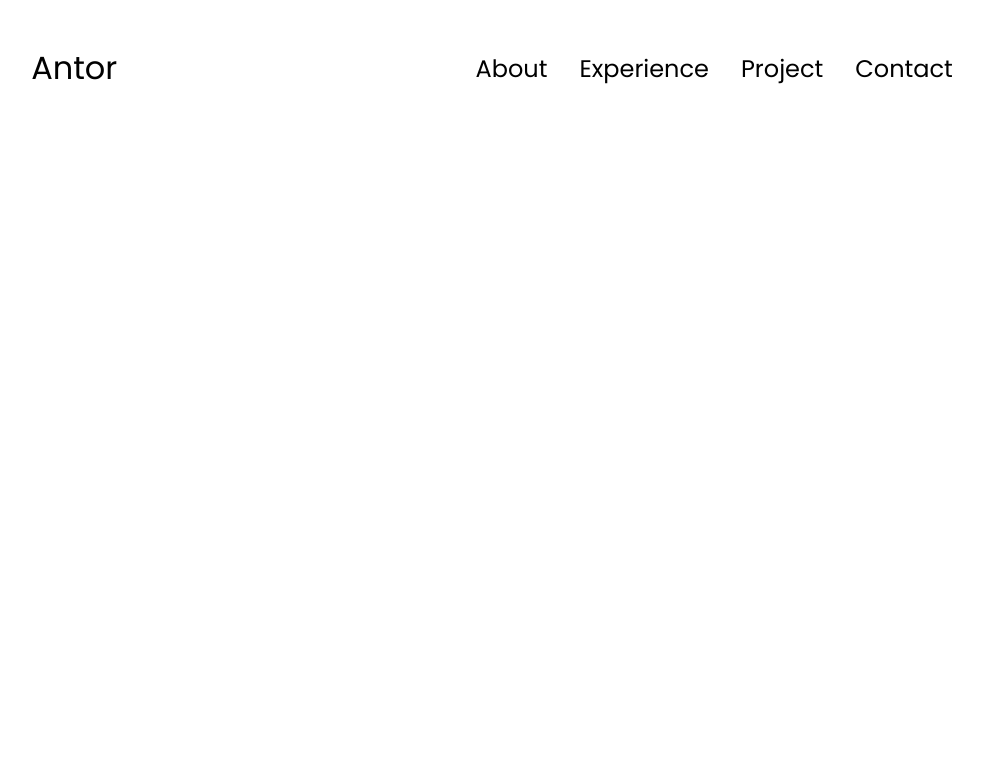
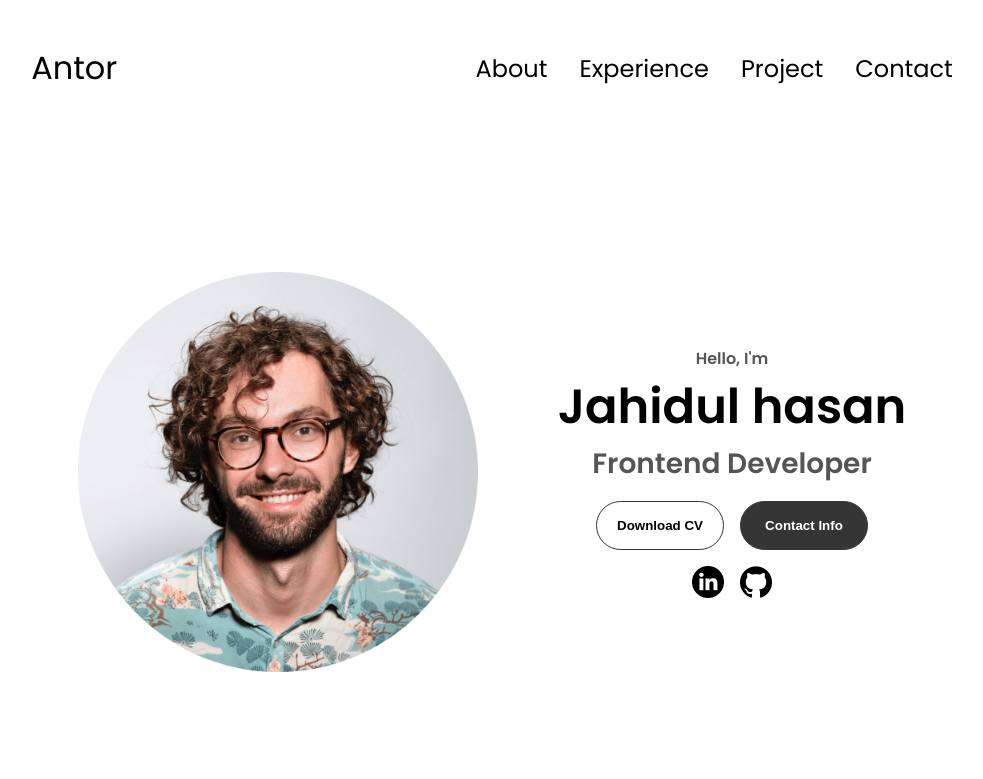
Before and after one commit to antor4920/Portfolio, a plain HTML site: page index.html in a window 1280 px wide. Shown: the whole page, without its empty margins (148-1131 px from the left). Drawn offline with Linux system fonts and the light colour scheme.

Commit message:
Hero section

```diff
--- a/index.html
+++ b/index.html
@@ -19,7 +19,6 @@
             </ul>
         </div>
     </nav>
-
     <nav id="hamburger-nav">
         <div class="logo">Antor</div>
         <div class="hamburger-menu">
@@ -37,7 +36,42 @@
         </div>
 
     </nav>
-
+    <section id="profile">
+        <div class="section__pic-container">
+            <img src="./assets/profile-pic.png" alt="Antor profile picture">
+        </div>
+        <div class="section__text">
+            <p class="section__text__p1">Hello, I'm</p>
+            <h1 class="title">Jahidul hasan</h1>
+            <p class="section__text__p2">Frontend Developer</p>
+            <div class="btn-container">
+                <button
+                 class="btn btn-color-2"
+                 onclick="window.open('./assets/Antor CV.pdf')"
+                >Download CV
+                </button>
+                <button
+                 class="btn btn-color-1"
+                 onclick="location.href='./#Contact'"
+                >Contact Info
+                </button>
+            </div>
+            <div id="socials-container">
+                <img
+                 src="./assets/linkedin.png"
+                 alt="My linkdIn profile"
+                 class="icon"
+                 onclick="location.href='https://linkedin.com/'"
+                 />
+                 <img
+                 src="./assets/github.png"
+                 alt="My GitHub profile"
+                 class="icon"
+                 onclick="location.href='https://github.com/'"
+                 />
+               </div>
+        </div>
+    </section>
     <script src="script.js"></script>
 </body>
 </html>
--- a/style.css
+++ b/style.css
@@ -139,3 +139,117 @@ html{
 .hamburger-icon span:first-child{
     transform: none;
 }
+
+/* section */
+section{
+   padding-top:4vh ;
+   height:96vh ;
+   margin: 0 10rem;
+   box-sizing: border-box;
+   min-height: fit-content;
+}
+
+.section-container{
+   display: flex;
+}
+
+/* profile section */
+
+#profile{
+   display: flex;
+   justify-content: center;
+   gap: 5rem;
+   height: 80vh;
+}
+
+.section__pic-container{
+   display: flex;
+   height: 400px;
+   width: 400px;
+   margin: auto 0;
+}
+
+.section__text{
+   align-self:center ;
+   text-align: center;
+}
+
+.section__text p{
+   font-weight: 600;
+}
+
+.section__text__p1{
+   text-align: center;
+}
+
+.section__text__p2{
+  font-size: 1.75rem;
+  margin-bottom: 1rem;
+}
+
+.title{
+   font-size: 3rem;
+   text-align: center;
+}
+
+#socials-container{
+   display: flex;
+   justify-content: center;
+   margin-top:1rem;
+   gap: 1rem;
+}
+
+/* ICON */
+
+.icon{
+   cursor: pointer;
+   height: 2rem;
+}
+
+ /* buttons */
+
+ .btn-container{
+   display: flex;
+   justify-content: center;
+   gap: 1rem;
+ }
+
+ .btn{
+   font-weight: 600;
+   transition: all 300ms ease;
+   padding: 1rem;
+   width: 8rem;
+   border-radius: 2rem;
+ }
+
+ .btn-color-2,
+ .btn-color-1{
+   border: rgb(53, 53,53) 0.1rem solid;
+ }
+
+ .btn-color-2:hover,
+ .btn-color-1:hover{
+   cursor: pointer;
+ }
+
+ .btn-color-2:hover,
+ .btn-color-1{
+   background: rgb(53, 53,53);
+   color: white;
+ }
+
+ .btn-color-1:hover{
+   background: rgb(0,0,0);
+ }
+
+ .btn-color-2{
+   background: none;
+ }
+
+ .btn-color-2:hover{
+   border: rgb(255, 255, 255) 0.1rem solid;
+ }
+
+ .btn-container{
+   gap: 1rem;
+ }
```
Also changed, not shown: assets/antor.jpg (added), 2 other files.
